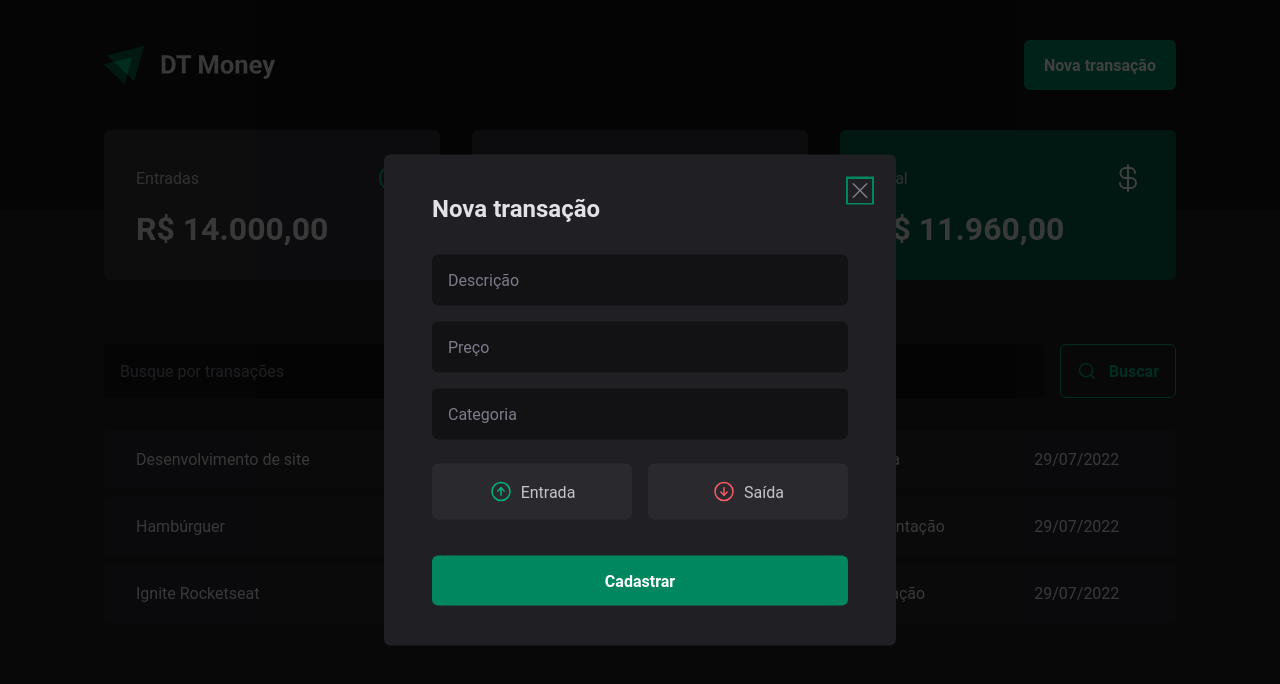
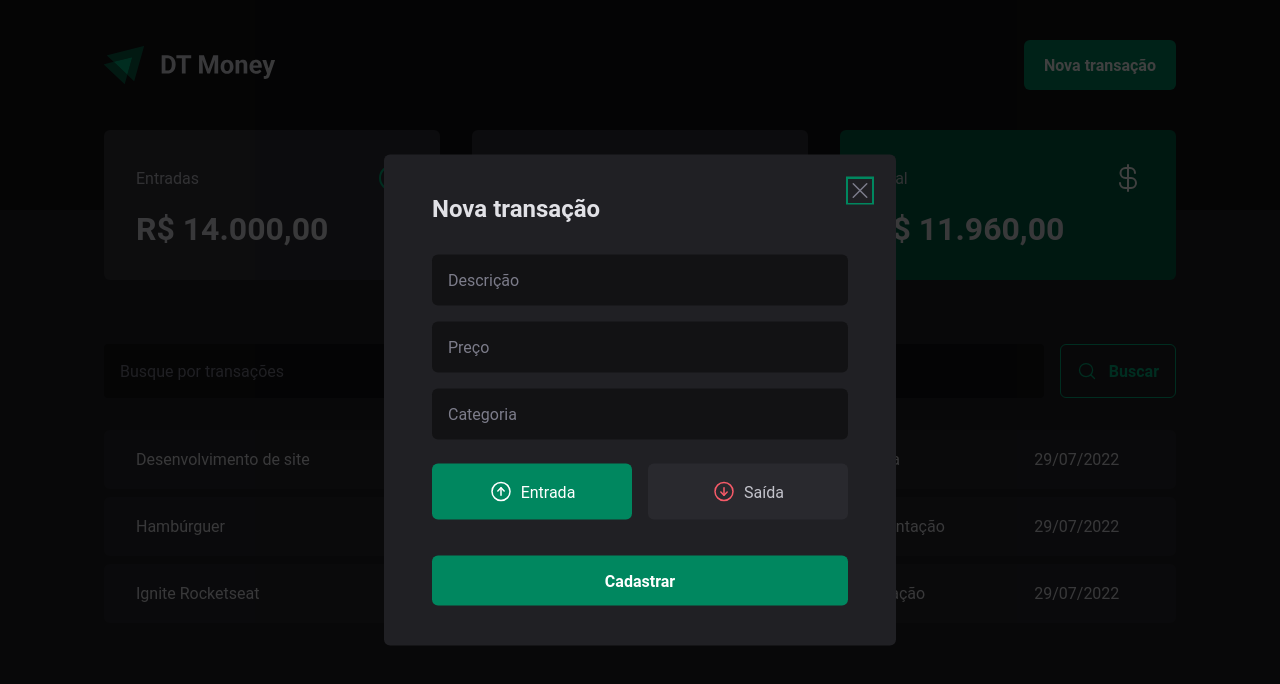
Before and after one commit to wspietro/ignite-dt-money, a React app: page / in a window 1280 px wide. Both pictures are taken after a click on the button "Nova transação". Shown: the top 684 px of the page. Built offline with nearby package versions, Linux system fonts and the light colour scheme; data requests are answered from the project's data file; the HTML template or start-up script is replaced by a standard one.

Commit message:
:sparkles: feat: transaction type como campo controlado

```diff
--- a/src/components/TransactionModal/index.tsx
+++ b/src/components/TransactionModal/index.tsx
@@ -1,6 +1,6 @@
 import * as Dialog from '@radix-ui/react-dialog'
 import { ArrowCircleDown, ArrowCircleUp, X } from 'phosphor-react';
-import { useForm } from 'react-hook-form';
+import { Controller, useForm } from 'react-hook-form';
 import {
   CloseButton,
   Content,
@@ -24,11 +24,16 @@
 
 export function TransactionModal() {
   const {
+    control,
     register,
     handleSubmit,
     formState: { isSubmitting }
   } = useForm<NewTransactionFormInputs>({
-    resolver: zodResolver(newTransactionFormSchema)
+    resolver: zodResolver(newTransactionFormSchema),
+    // Botao de entrada iniciará clicado. Value do Transaction type;
+    defaultValues: {
+      type: 'income',
+    }
   });
 
   async function handleCreateNewTransaction(data: NewTransactionFormInputs) {
@@ -67,7 +72,15 @@
             {...register('category')}
           />
 
-          <TransactionType {...register('type')}>
+          <Controller
+            control={control}
+            name="type"
+            render={({ field }) => {
+              return (
+                <TransactionType
+                  onValueChange={field.onChange}
+                  value={field.value}
+                >
                   <TransactionTypeButton variant='income' value='income'>
                     <ArrowCircleUp size={24} />
                     Entrada
@@ -78,6 +91,9 @@
                     Saída
                   </TransactionTypeButton>
                 </TransactionType>
+              )
+            }}
+          />
 
           <button type="submit" disabled={isSubmitting}>
             Cadastrar
@@ -85,7 +101,7 @@
         </form>
 
       </Content>
-    </Dialog.Portal>
+    </Dialog.Portal >
   );
 };
 
```
Lines whose indentation alone changed are shown as unchanged.
